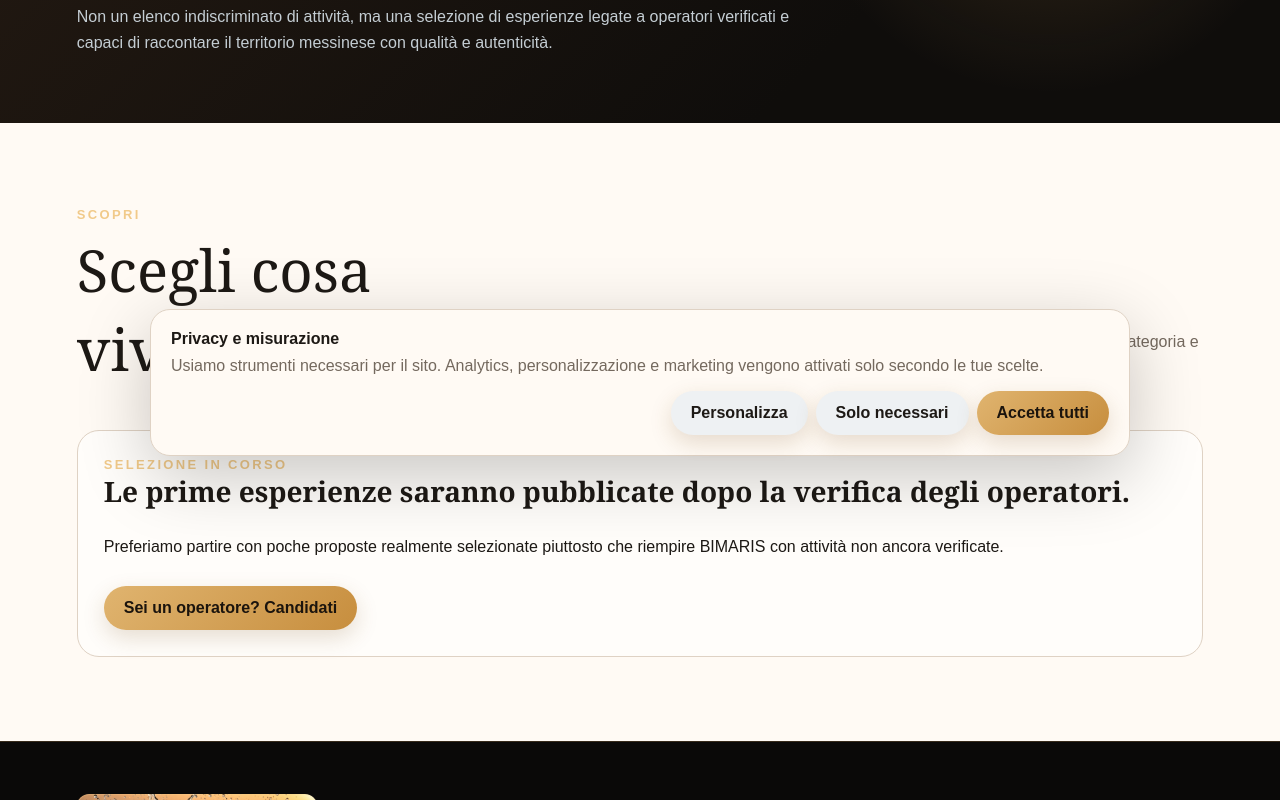
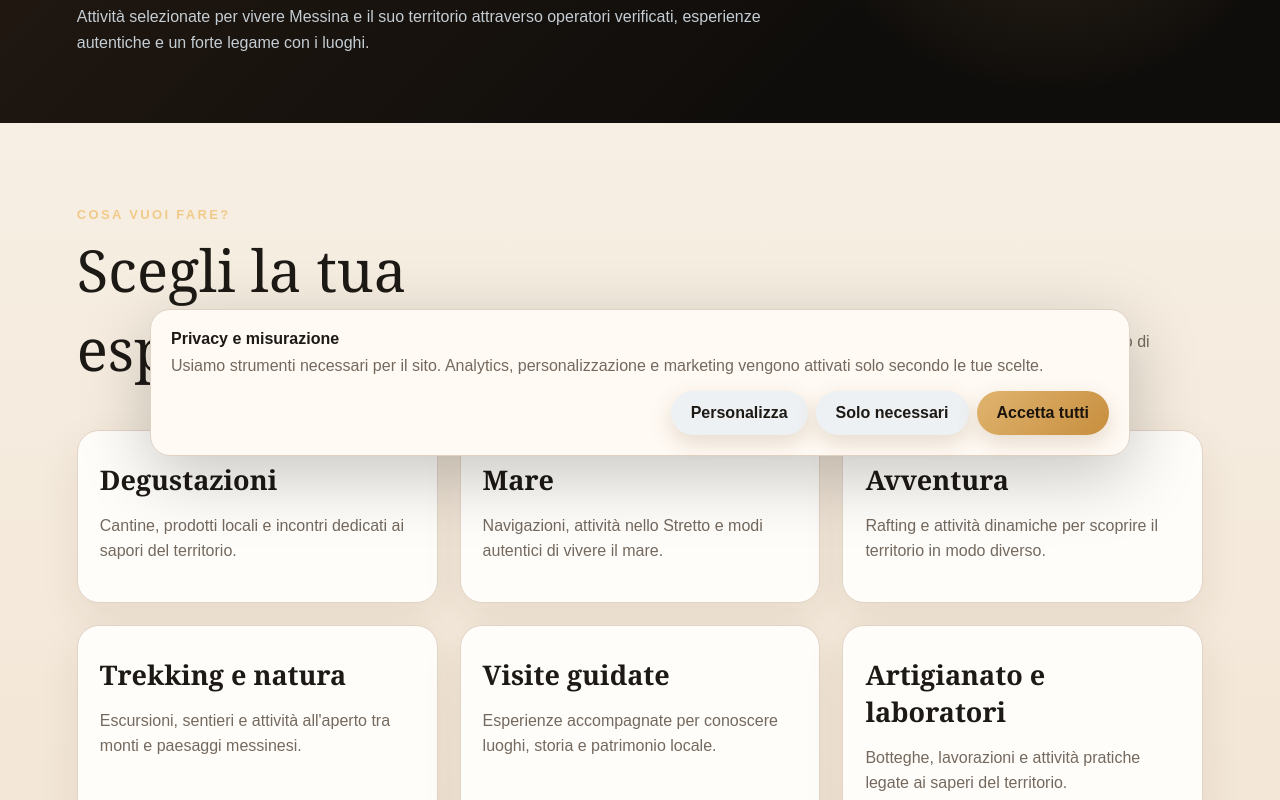
Before and after one commit to giovannibrunetto/bimaris-platform, a Next.js app in the folder apps/web/: page /esperienze in a window 1280 px wide. Shown: the part 320-1120 px from the top of the page. Built offline with nearby package versions, Linux system fonts and the light colour scheme; no server answers; the database is empty.

Commit message:
Structure BIMARIS experiences by activity type

```diff
--- a/apps/web/app/esperienze/page.tsx
+++ b/apps/web/app/esperienze/page.tsx
@@ -8,8 +8,17 @@ export const revalidate = 0;
 
 export const metadata: Metadata = {
   title: "Esperienze a Messina | BIMARIS",
-  description: "Esperienze selezionate a Messina e provincia: mare, natura, cultura, sapori e artigianato scelti da BIMARIS.",
+  description: "Esperienze selezionate a Messina e provincia: degustazioni, mare, avventura, trekking, visite guidate e laboratori scelti da BIMARIS.",
 };
+
+const experienceCategories = [
+  { title: "Degustazioni", text: "Cantine, prodotti locali e incontri dedicati ai sapori del territorio." },
+  { title: "Mare", text: "Navigazioni, attività nello Stretto e modi autentici di vivere il mare." },
+  { title: "Avventura", text: "Rafting e attività dinamiche per scoprire il territorio in modo diverso." },
+  { title: "Trekking e natura", text: "Escursioni, sentieri e attività all'aperto tra monti e paesaggi messinesi." },
+  { title: "Visite guidate", text: "Esperienze accompagnate per conoscere luoghi, storia e patrimonio locale." },
+  { title: "Artigianato e laboratori", text: "Botteghe, lavorazioni e attività pratiche legate ai saperi del territorio." },
+];
 
 export default async function ExperiencesPage() {
   const experiences = await getPublishedExperiences();
@@ -20,17 +29,38 @@ export default async function ExperiencesPage() {
         <div className="kicker">Vivi il territorio</div>
         <h1>Esperienze BIMARIS</h1>
         <p>
-          Non un elenco indiscriminato di attività, ma una selezione di esperienze legate a operatori verificati e capaci di raccontare il territorio messinese con qualità e autenticità.
+          Attività selezionate per vivere Messina e il suo territorio attraverso operatori verificati, esperienze autentiche e un forte legame con i luoghi.
         </p>
+      </section>
+
+      <section className="section sand">
+        <div className="section-head">
+          <div>
+            <div className="kicker">Cosa vuoi fare?</div>
+            <h2>Scegli la tua esperienza.</h2>
+          </div>
+          <p>Dal vino allo Stretto, dai sentieri alle attività più dinamiche: scegli il tipo di esperienza che vuoi vivere.</p>
+        </div>
+
+        <div className="cards">
+          {experienceCategories.map(category => (
+            <article className="card" key={category.title}>
+              <div className="card-body">
+                <h3>{category.title}</h3>
+                <p>{category.text}</p>
+              </div>
+            </article>
+          ))}
+        </div>
       </section>
 
       <section className="section">
         <div className="section-head">
           <div>
-            <div className="kicker">Scopri</div>
-            <h2>Scegli cosa vivere.</h2>
+            <div className="kicker">Selezione BIMARIS</div>
+            <h2>Esperienze disponibili.</h2>
           </div>
-          <p>Mare, natura, cultura, gastronomia e artigianato. Puoi filtrare la raccolta per categoria e territorio.</p>
+          <p>Quando le esperienze vengono pubblicate puoi filtrarle per categoria e territorio e aprire la proposta dell'operatore che la realizza.</p>
         </div>
 
         {experiences.length > 0 ? (
```
